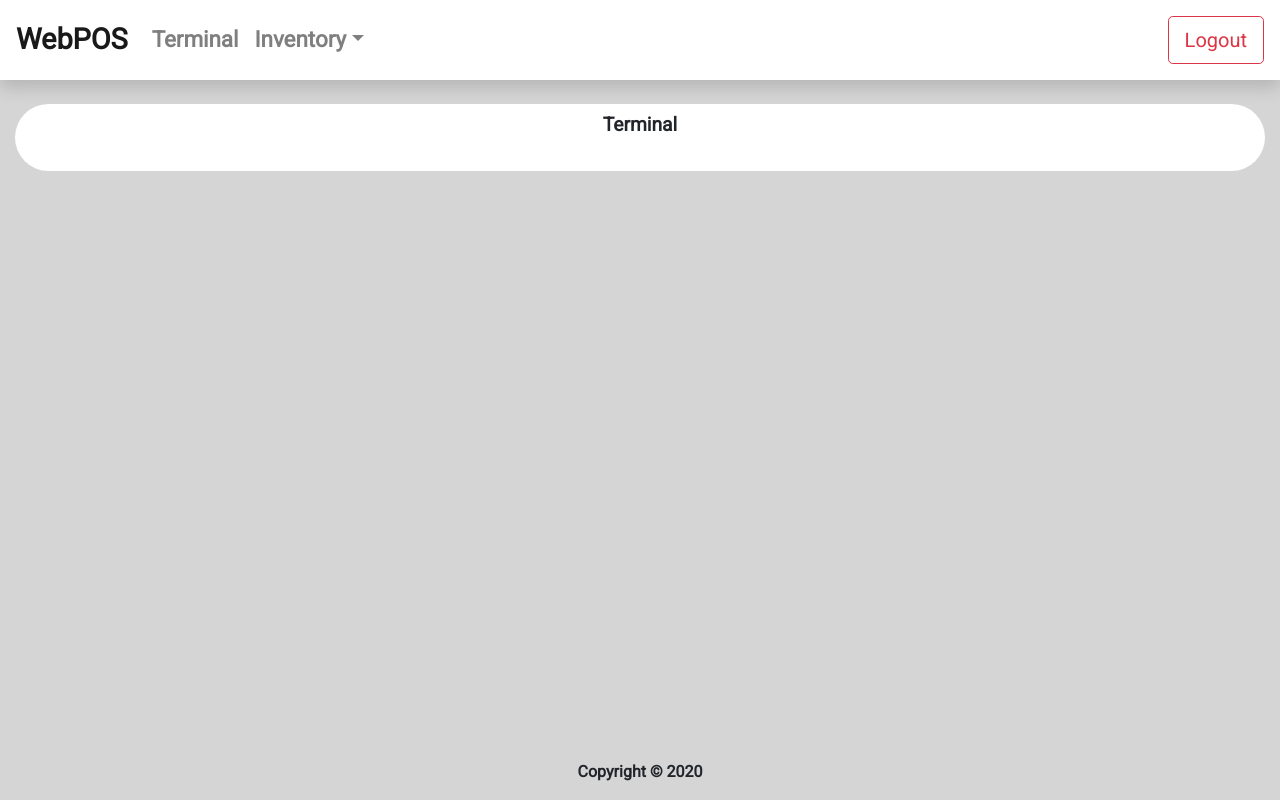
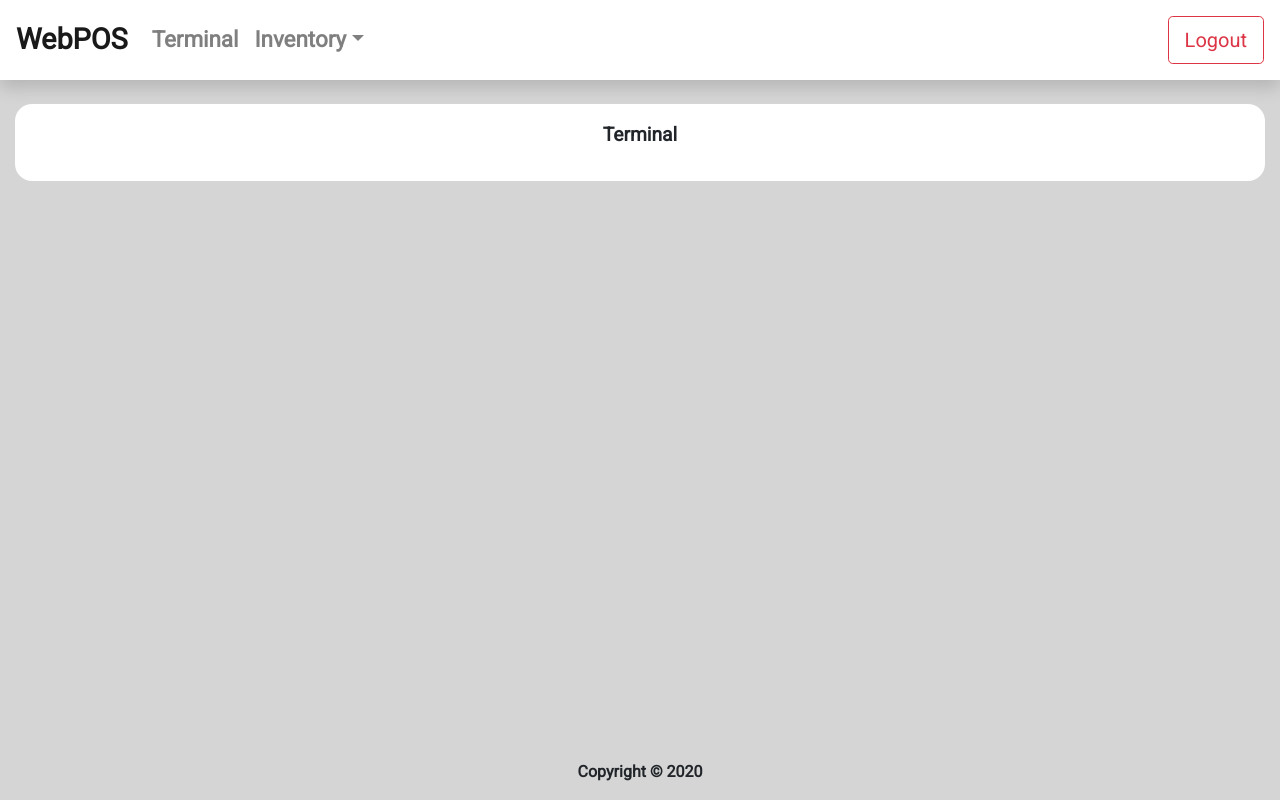
Before and after one commit to mbcaira/web-pos, a React (Create React App) app in the folder frontend/: page /terminal in a window 1280 px wide. Built offline with nearby package versions, Linux system fonts and the light colour scheme.

Commit message:
Fix stylesheets.

```diff
--- a/frontend/package.json
+++ b/frontend/package.json
@@ -6,6 +6,7 @@
     "@testing-library/jest-dom": "^4.2.4",
     "@testing-library/react": "^9.5.0",
     "@testing-library/user-event": "^7.2.1",
+    "axios": "^0.20.0",
     "bootstrap": "^4.5.2",
     "react": "^16.13.1",
     "react-dom": "^16.13.1",
--- a/frontend/src/styles/create-item.css
+++ b/frontend/src/styles/create-item.css
@@ -0,0 +1,22 @@
+.create-item-container {
+    background-color: white;
+    border-radius: 17px;
+    padding: 7px;
+    margin: 0 15px 0 0;
+}
+
+.heading {
+    text-align: center;
+    font-size: 120%;
+}
+
+.col {
+    text-align: center;
+}
+
+
+
+.create-item {
+    width: 70%;
+    margin: 10px auto;
+}
--- a/frontend/src/styles/inventory-list.css
+++ b/frontend/src/styles/inventory-list.css
@@ -1,14 +1,20 @@
 .inventory-list-container {
     background-color: white;
-    border-radius: 300px;
+    border-radius: 17px;
     padding: 7px;
 }
 
 .heading {
     text-align: center;
+    padding-top: 10px;
     font-size: 120%;
+}
+
+.column-heading {
+    text-align: center;
 }
 
 .col {
     text-align: center;
+    padding: 0.5rem;
 }
--- a/frontend/src/styles/terminal.css
+++ b/frontend/src/styles/terminal.css
@@ -1,6 +1,6 @@
 .terminal-container {
     background-color: white;
-    border-radius: 300px;
+    border-radius: 17px;
     padding: 7px;
 }
 
```
Also changed, not shown: 1 other file (tests, documents, lock files or other folders).
